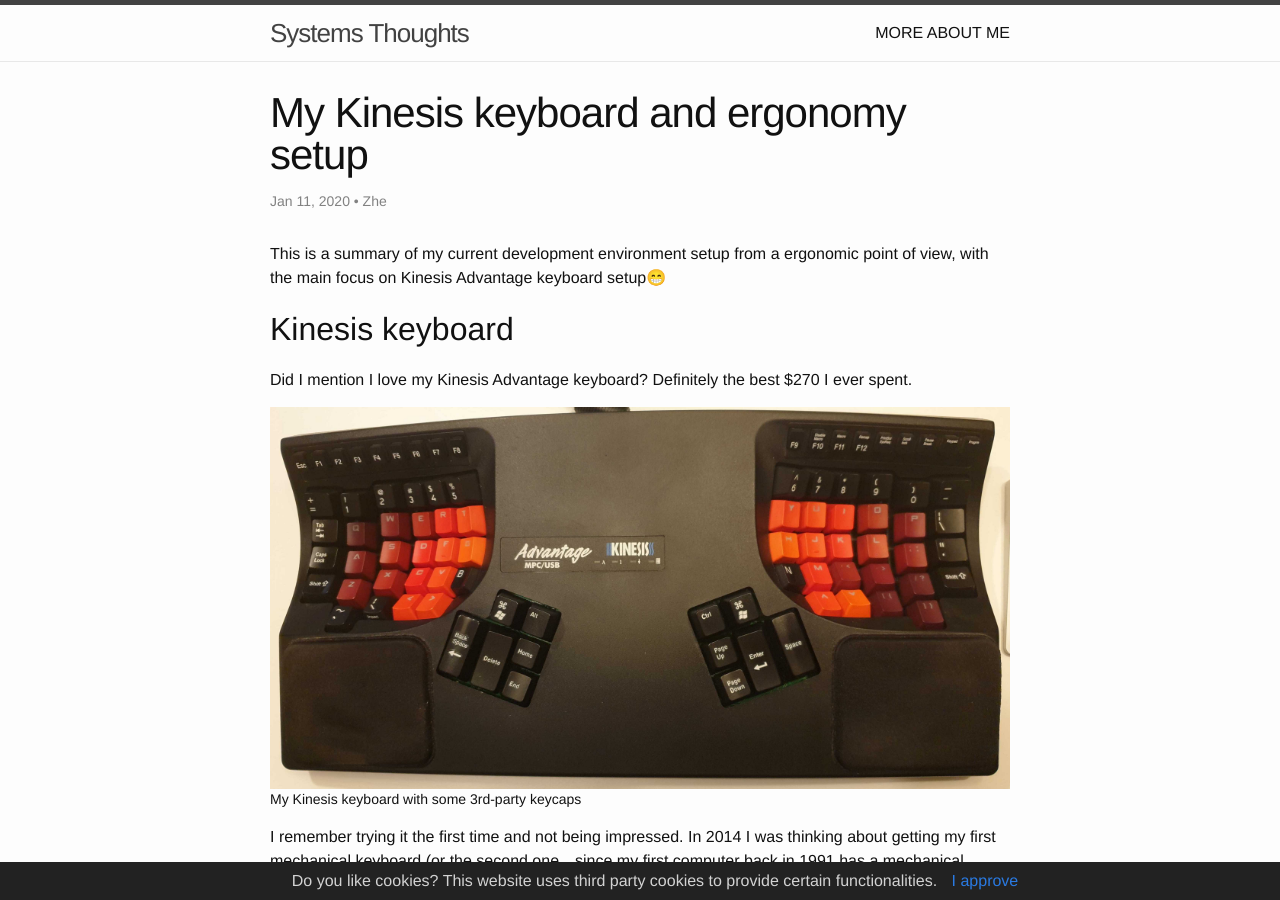
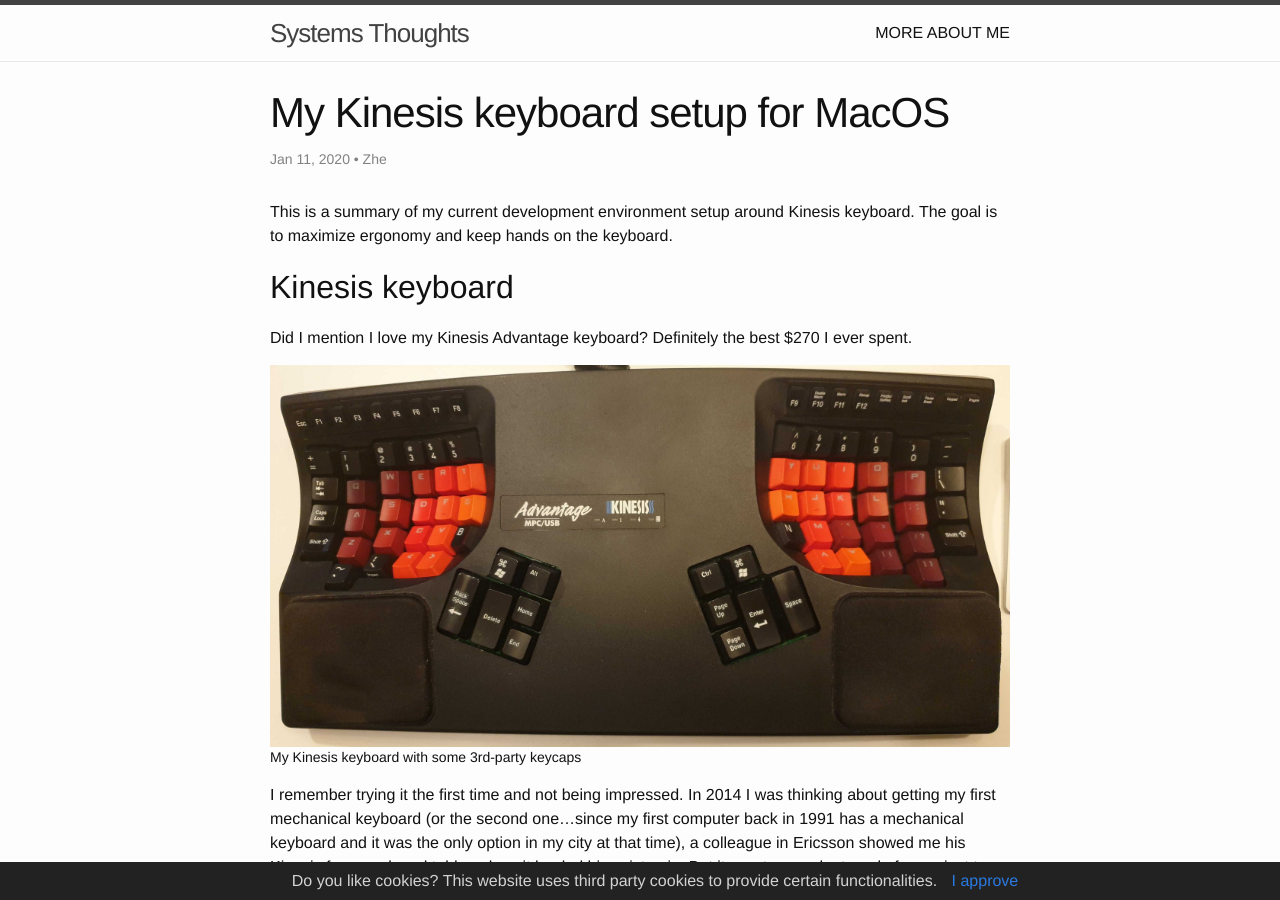
Before and after one commit to zheli/zheli.github.io, a Jekyll site: the page built from _posts/2020-01-11-kinesis.md, in a window 1280 px wide and 900 px high. Built offline with Jekyll 4.4.1, drawn with Linux system fonts in a browser that asks for light colours; emoji names are drawn with the system emoji font; comment, search, counter and statistics services are not loaded.

Commit message:
Rename the post for kinesis.

```diff
--- a/_posts/2020-01-11-kinesis.md
+++ b/_posts/2020-01-11-kinesis.md
@@ -1,5 +1,5 @@
 ---
-title:  My Kinesis keyboard and ergonomy setup
+title:  My Kinesis keyboard setup for MacOS
 date:   2020-01-11 12:19:55 +0100
 author: Zhe
 layout: post
@@ -9,8 +9,9 @@
 - kinesis
 - productivity
 ---
-This is a summary of my current development environment setup from a ergonomic
-point of view, with the main focus on Kinesis Advantage keyboard setup:grin:
+
+This is a summary of my current development environment setup around Kinesis
+keyboard. The goal is to maximize ergonomy and keep hands on the keyboard.
 
 ## Kinesis keyboard
 Did I mention I love my Kinesis Advantage keyboard? Definitely the best $270 I
```
